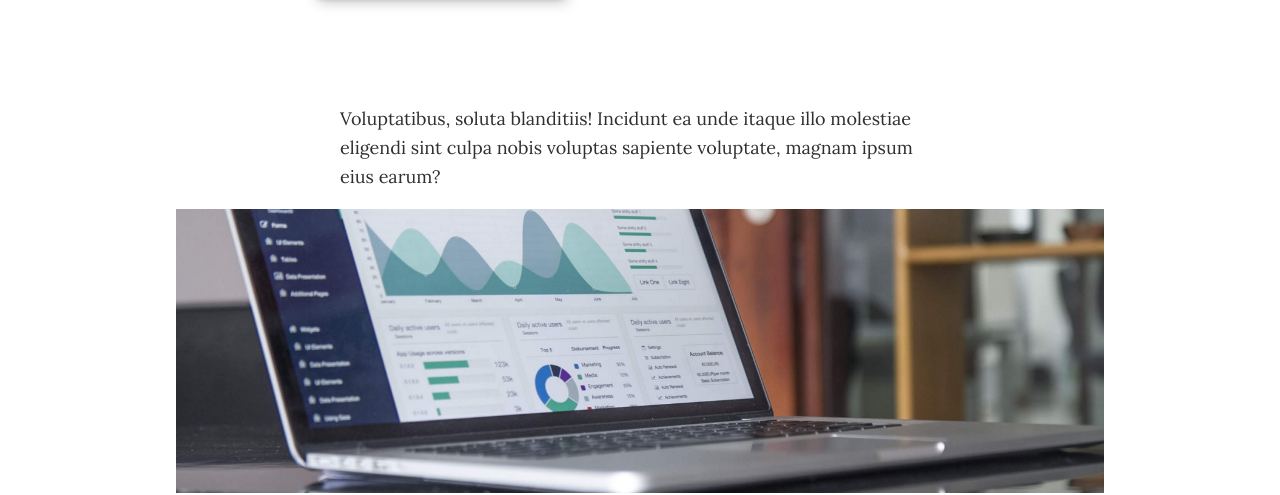
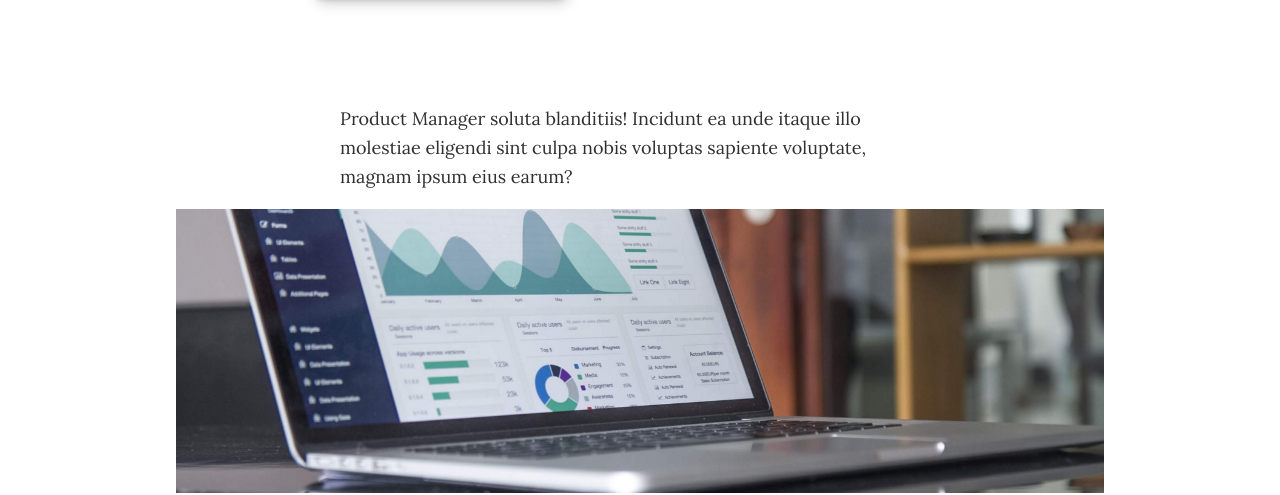
Before and after one commit to akinrodoluseun/Seun, a plain HTML site: page Akinrodolu/portfolio-item.html in a window 1280 px wide. Shown: the part 343-838 px from the top of the page. Drawn offline with nearby package versions, Linux system fonts and the light colour scheme.

Commit message:
Update portfolio-item.html

```diff
--- a/Akinrodolu/portfolio-item.html
+++ b/Akinrodolu/portfolio-item.html
@@ -41,7 +41,7 @@
         </section>
 
         <div class="portfolio-item-individual">
-            <p>Voluptatibus, soluta blanditiis! Incidunt ea unde itaque illo molestiae eligendi sint culpa nobis voluptas sapiente voluptate, magnam ipsum eius earum?</p>
+            <p> <bold> Product Manager </bold>  soluta blanditiis! Incidunt ea unde itaque illo molestiae eligendi sint culpa nobis voluptas sapiente voluptate, magnam ipsum eius earum?</p>
             <img src="img/portfolio-details.jpg" alt="">
             <p>Lorem, ipsum dolor sit amet consectetur adipisicing elit. Saepe et amet tenetur! Fugit sequi optio corrupti fugiat ducimus consequatur incidunt?</p>
             <p>Voluptatibus, soluta blanditiis! Incidunt ea unde itaque illo molestiae eligendi sint culpa nobis voluptas sapiente voluptate, magnam ipsum eius earum?</p>
```
